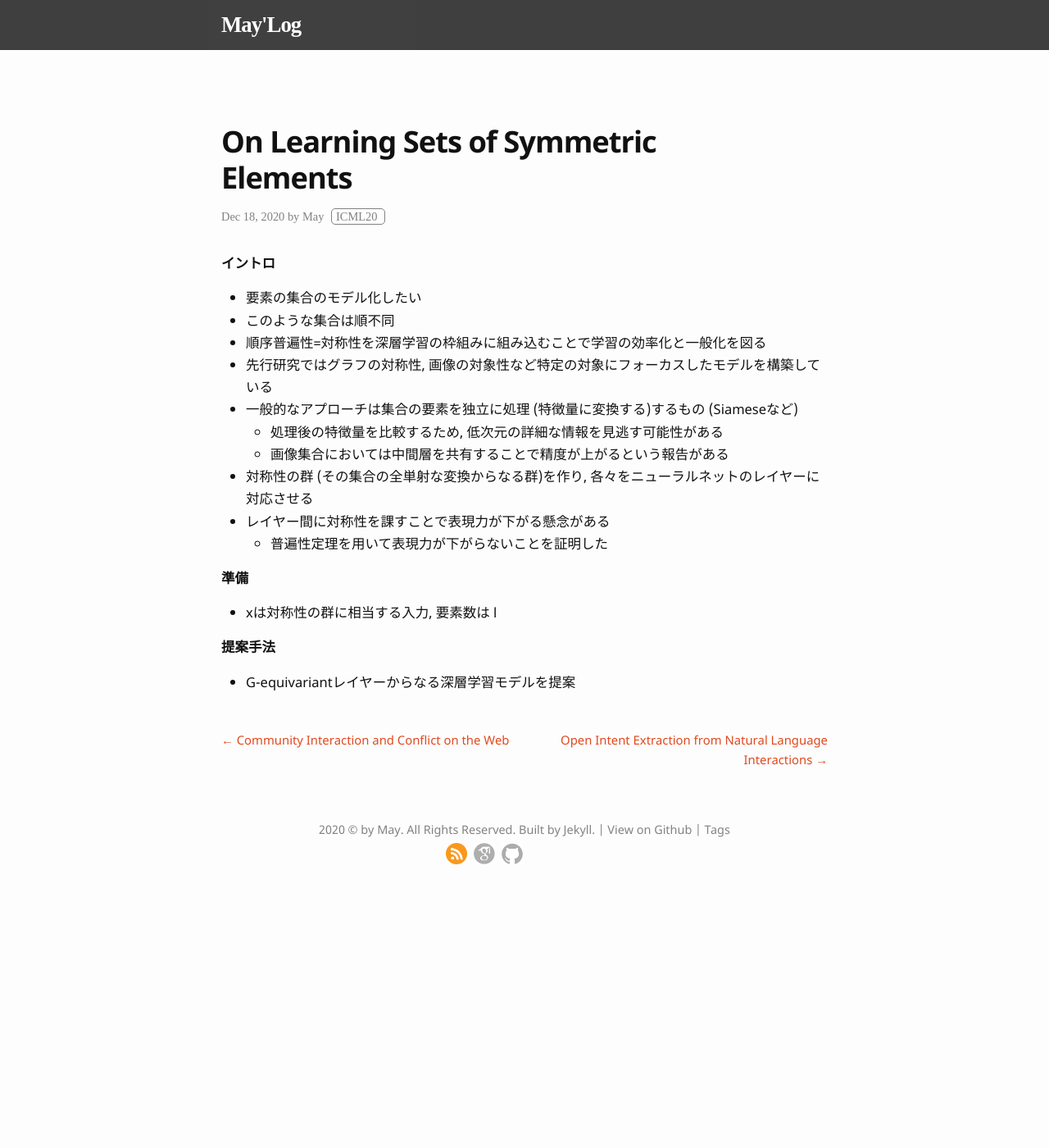
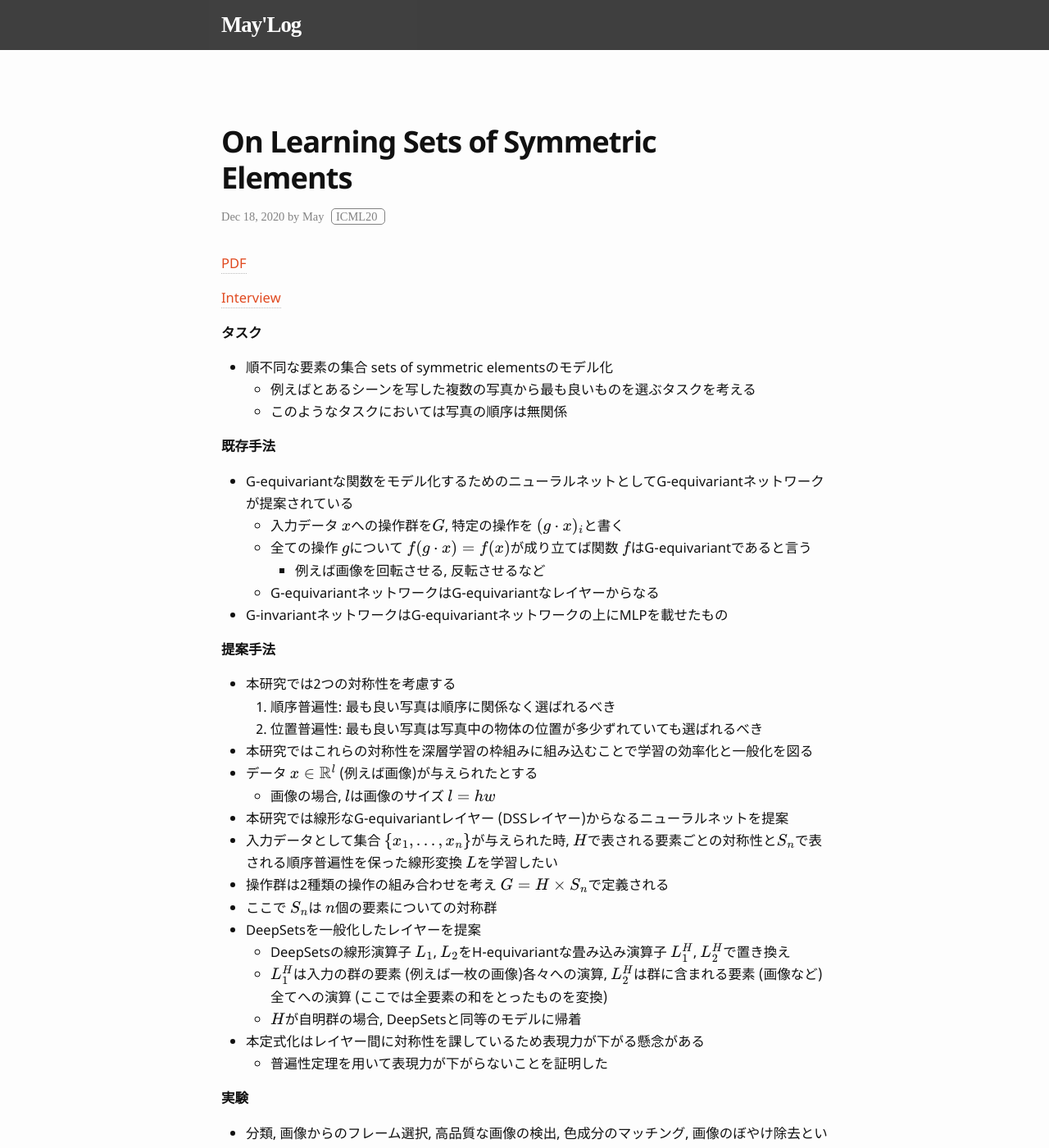
Before and after one commit to mayaaaa/mayaaaa.github.io, a Jekyll site: the page built from _posts/2020-12-18-on-learning.md, in a window 1280 px wide and 1400 px high. Shown: the whole window at 82% size. Built offline with Jekyll 4.4.1, drawn with Linux system fonts in a browser that asks for light colours; some web fonts are replaced; formulas are drawn with MathJax 3; some of the changed text lies outside the part shown.

Commit message:
update blog post

```diff
--- a/_posts/2020-12-18-on-learning.md
+++ b/_posts/2020-12-18-on-learning.md
@@ -6,20 +6,44 @@ tags: [ICML20]
 
 <!--more-->
 
-**イントロ**
-- 要素の集合のモデル化したい
-- このような集合は順不同
-- 順序普遍性=対称性を深層学習の枠組みに組み込むことで学習の効率化と一般化を図る
-- 先行研究ではグラフの対称性, 画像の対象性など特定の対象にフォーカスしたモデルを構築している
-- 一般的なアプローチは集合の要素を独立に処理 (特徴量に変換する)するもの (Siameseなど)
-  - 処理後の特徴量を比較するため, 低次元の詳細な情報を見逃す可能性がある
-  - 画像集合においては中間層を共有することで精度が上がるという報告がある
-- 対称性の群 (その集合の全単射な変換からなる群)を作り, 各々をニューラルネットのレイヤーに対応させる
-- レイヤー間に対称性を課すことで表現力が下がる懸念がある
+[PDF](http://proceedings.mlr.press/v119/maron20a.html)
+
+[Interview](https://aihub.org/2020/08/20/interview-with-haggai-maron-icml2020-award-winner/)
+
+**タスク**
+- 順不同な要素の集合 sets of symmetric elementsのモデル化
+  - 例えばとあるシーンを写した複数の写真から最も良いものを選ぶタスクを考える
+  - このようなタスクにおいては写真の順序は無関係
+
+**既存手法**
+- G-equivariantな関数をモデル化するためのニューラルネットとしてG-equivariantネットワークが提案されている
+  - 入力データ $$x$$への操作群を$$G$$, 特定の操作を $$(g\cdot x)_i$$と書く
+  - 全ての操作 $$g$$について $$f(g\cdot x)=f(x)$$が成り立てば関数 $$f$$はG-equivariantであると言う
+    - 例えば画像を回転させる, 反転させるなど
+  - G-equivariantネットワークはG-equivariantなレイヤーからなる
+- G-invariantネットワークはG-equivariantネットワークの上にMLPを載せたもの
+
+
+**提案手法**
+- 本研究では2つの対称性を考慮する
+  1. 順序普遍性: 最も良い写真は順序に関係なく選ばれるべき
+  2. 位置普遍性: 最も良い写真は写真中の物体の位置が多少ずれていても選ばれるべき
+- 本研究ではこれらの対称性を深層学習の枠組みに組み込むことで学習の効率化と一般化を図る
+- データ $$x\in\mathbb{R}^l$$ (例えば画像)が与えられたとする
+  - 画像の場合, $$l$$は画像のサイズ $$l=hw$$
+- 本研究では線形なG-equivariantレイヤー (DSSレイヤー)からなるニューラルネットを提案
+- 入力データとして集合 $$\{x_1,...,x_n\}$$が与えられた時, $$H$$で表される要素ごとの対称性と$$S_n$$で表される順序普遍性を保った線形変換 $$L$$を学習したい
+- 操作群は2種類の操作の組み合わせを考え $$G=H\times S_n$$で定義される
+- ここで $$S_n$$は $$n$$個の要素についての対称群
+- DeepSetsを一般化したレイヤーを提案
+  - DeepSetsの線形演算子 $$L_1$$, $$L_2$$をH-equivariantな畳み込み演算子 $$L_1^H$$, $$L_2^H$$で置き換え
+  - $$L_1^H$$は入力の群の要素 (例えば一枚の画像)各々への演算, $$L_2^H$$は群に含まれる要素 (画像など)全てへの演算 (ここでは全要素の和をとったものを変換)
+  - $$H$$が自明群の場合, DeepSetsと同等のモデルに帰着
+- 本定式化はレイヤー間に対称性を課しているため表現力が下がる懸念がある
   - 普遍性定理を用いて表現力が下がらないことを証明した
 
-**準備**
-- xは対称性の群に相当する入力, 要素数は l
-
-**提案手法**
-- G-equivariantレイヤーからなる深層学習モデルを提案
+**実験**
+- 分類, 画像からのフレーム選択, 高品質な画像の検出, 色成分のマッチング, 画像のぼやけ除去という一連のタスクにおいて提案手法の性能を評価
+- 図1に人工データを用いた分類精度の評価結果を示す
+  - 網掛け部分は標準偏差を表す
+  - 提案手法のDSS(sum)が他の手法を上回る精度
```
Also changed, not shown: __old/2021-02-23-neural-topic.md (added, +16 -0 lines), _posts/2020-06-24-causal-look.md (+5 -5 lines), _posts/2020-07-01-mining-persistent.md (+1 -1 lines), _posts/2021-02-20-implicit-neural.md (+3 -1 lines), _posts/2021-02-22-general-recurrent.md (added, +61 -0 lines), _posts/2021-02-23-cause-learning.md (added, +53 -0 lines), _posts/2021-02-23-temporal-logic.md (added, +75 -0 lines), _posts/2021-02-24-time-aware.md (added, +81 -0 lines), _posts/2021-02-25-generative-pretraining.md (added, +12 -0 lines), assets/images/rSLDS.png (added), assets/images/running_example.png (added), assets/images/temporal_predicates.png (added), 2 other files.
